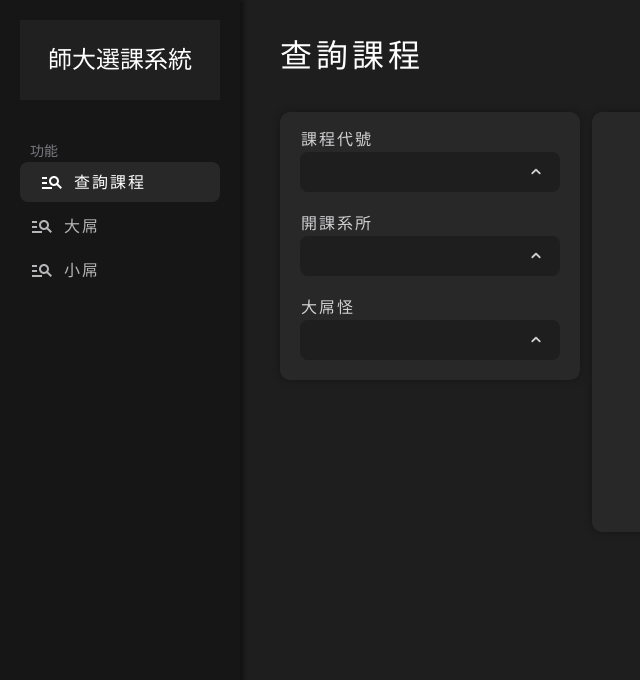
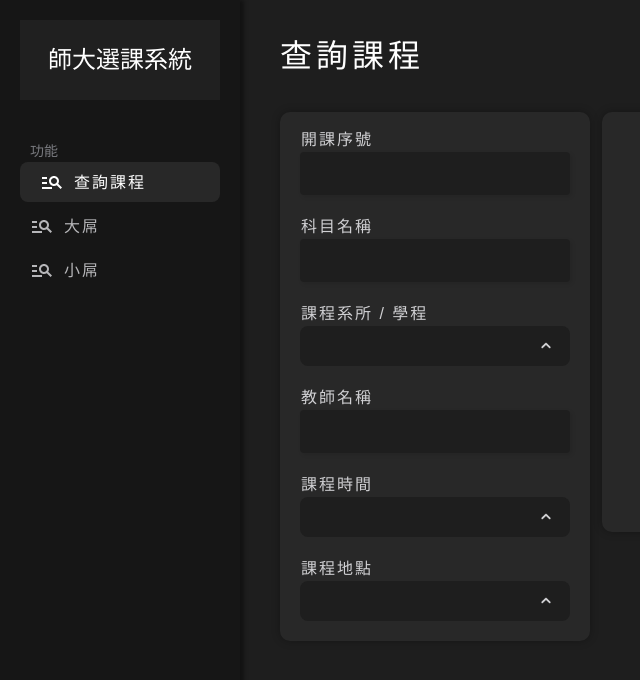
Before and after one commit to aisu-programming/NTNU-Course-Queuing-Website-FrontEnd, a React (Create React App) app: page /search in a window 1280 px wide. Shown: the top 680 px of the page, without its empty margins (0-640 px from the left). Built offline with nearby package versions, Linux system fonts and the light colour scheme.

Commit message:
feat: add search options

```diff
--- a/src/pages/Search.jsx
+++ b/src/pages/Search.jsx
@@ -43,7 +43,7 @@ const RightWrapper = styled.div`
   margin-left: 12px;
 `
 
-const DropdownBox = styled.div`
+const SearchBox = styled.div`
   display: flex;
   flex-direction: column;
   margin-bottom: 24px;
@@ -52,12 +52,34 @@ const DropdownBox = styled.div`
   }
 `
 
-const DropdownTitle = styled.h4`
+const SearchTitle = styled.h4`
   position: relative;
   left: 1px;
   letter-spacing: 2px;
   color: ${colors.gray100};
   margin-bottom: 4px;
+`
+
+const Input = styled.input`
+  width: 100%;
+  height: fit-content;
+  padding: 10px 18px;
+  font-size: 18px;
+  color: #D0D0D3;
+  border-radius: 4px;
+  background: ${colors.gray500};
+  border: none;
+  outline: none;
+  box-shadow: 2px 2px 4px rgba(0, 0, 0, 0.1);
+  border: 1px solid rgba(0, 0, 0, 0);
+  transition: .2s;
+  &:hover {
+    box-shadow: 3px 3px 5px rgba(0, 0, 0, 0.1);
+  }
+  &:focus {
+    box-shadow: 3px 3px 5px rgba(0, 0, 0, 0.1);
+    border: 1px solid ${colors.primary500};
+  }
 `
 
 const SubTitle = styled.div`
@@ -75,18 +97,30 @@ export const Search = (props) => {
       <Title>查詢課程</Title>
       <ContentContainer>
         <LeftWrapper>
-          <DropdownBox>
-            <DropdownTitle>課程代號</DropdownTitle>
+          <SearchBox>
+            <SearchTitle>開課序號</SearchTitle>
+            <Input type="text" />
+          </SearchBox>
+          <SearchBox>
+            <SearchTitle>科目名稱</SearchTitle>
+            <Input type="text" />
+          </SearchBox>
+          <SearchBox>
+            <SearchTitle>課程系所 / 學程</SearchTitle>
             <DropdownV2></DropdownV2>
-          </DropdownBox>
-          <DropdownBox>
-            <DropdownTitle>開課系所</DropdownTitle>
+          </SearchBox>
+          <SearchBox>
+            <SearchTitle>教師名稱</SearchTitle>
+            <Input type="text" />
+          </SearchBox>
+          <SearchBox>
+            <SearchTitle>課程時間</SearchTitle>
             <DropdownV2></DropdownV2>
-          </DropdownBox>
-          <DropdownBox>
-            <DropdownTitle>大屌怪</DropdownTitle>
+          </SearchBox>
+          <SearchBox>
+            <SearchTitle>課程地點</SearchTitle>
             <DropdownV2></DropdownV2>
-          </DropdownBox>
+          </SearchBox>
         </LeftWrapper>
         <RightWrapper></RightWrapper>
       </ContentContainer>
```
